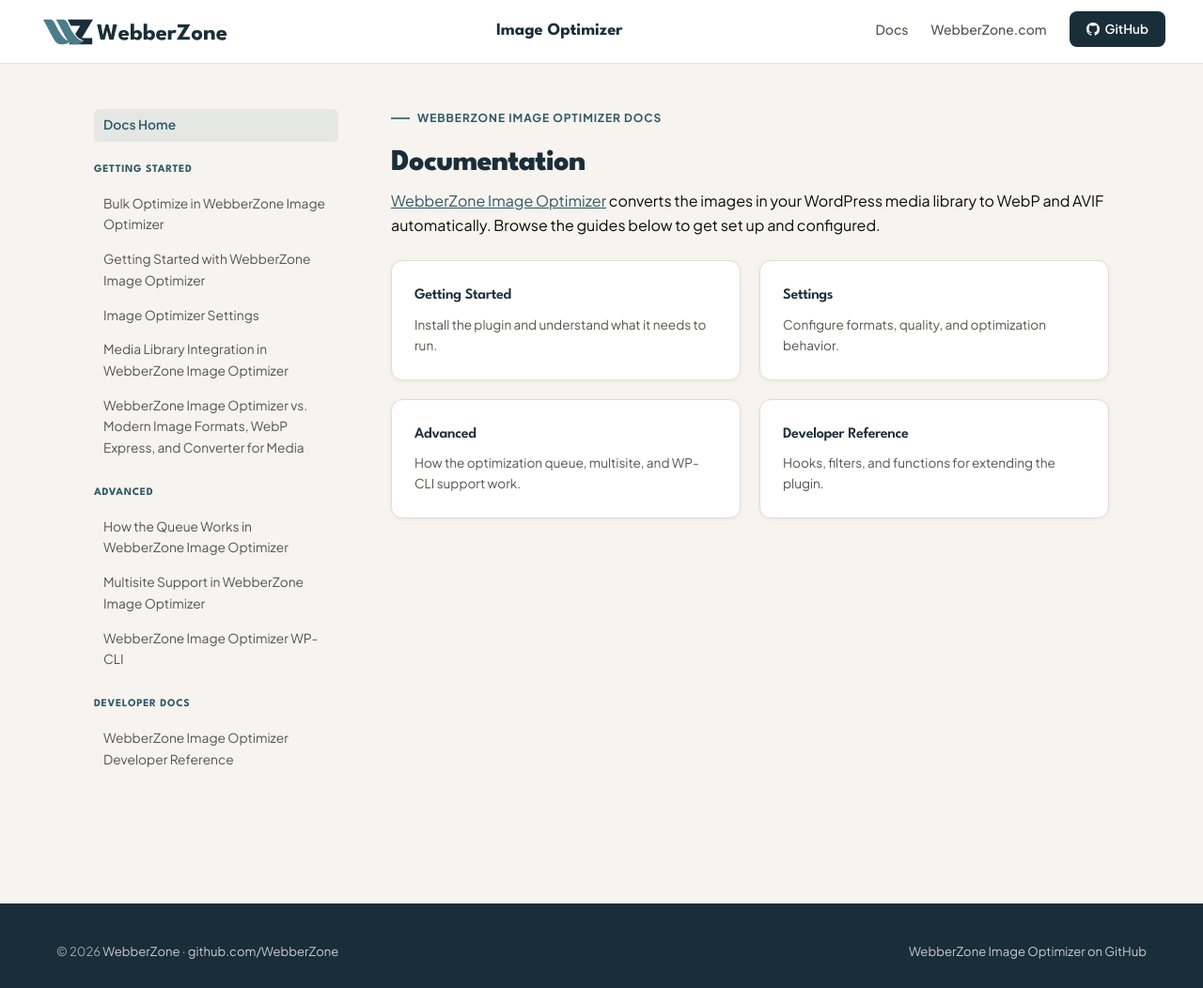
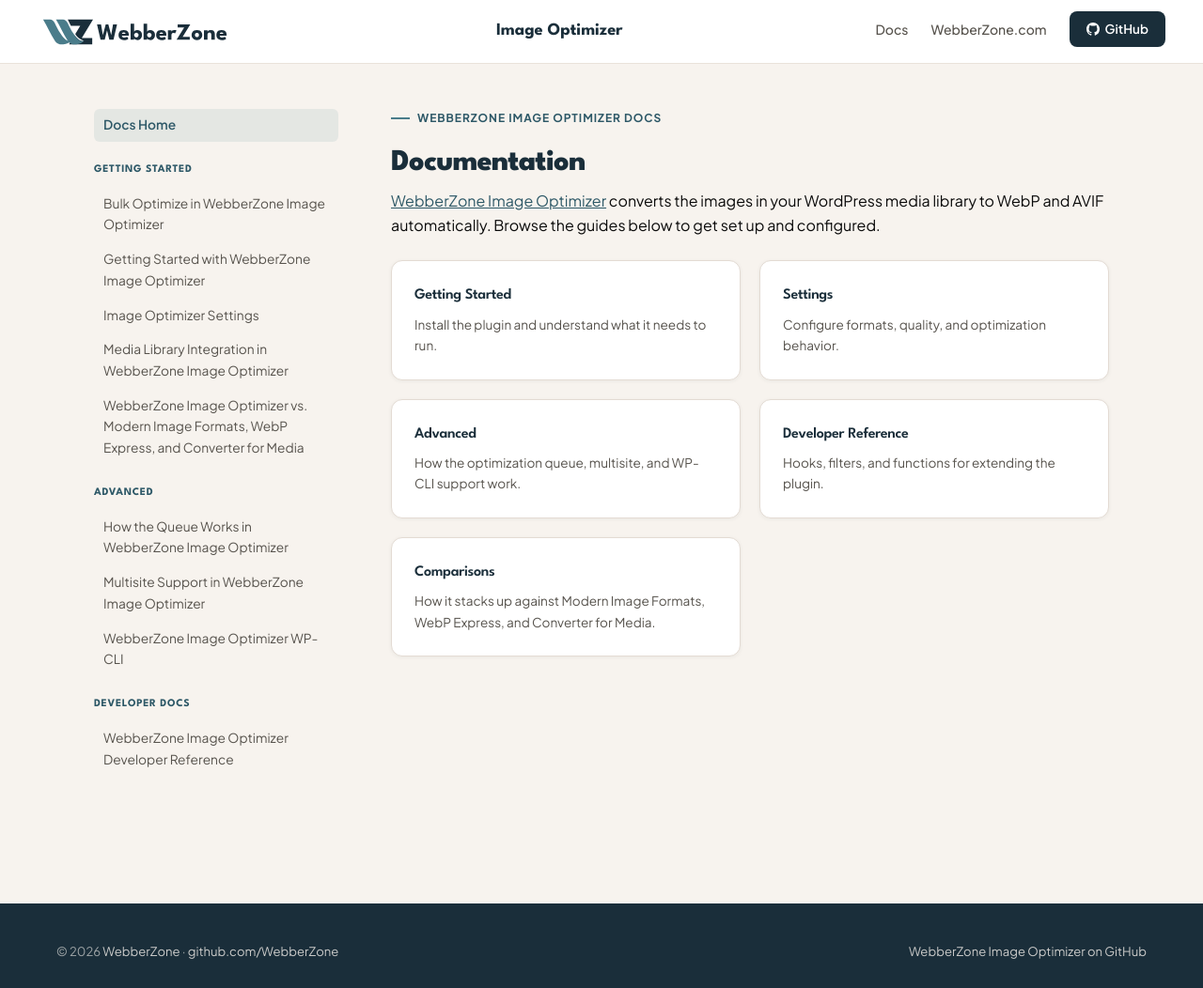
Before and after one commit to WebberZone/webberzone-image-optimizer, a Jekyll site: the page built from docs/index.md, in a window 1280 px wide and 1052 px high. Shown: the whole window at 94% size. Built offline with Jekyll 4.4.1, drawn with Linux system fonts in a browser that asks for light colours.

Commit message:
Add Comparisons card to docs index linking the alternatives article

```diff
--- a/docs/index.md
+++ b/docs/index.md
@@ -22,4 +22,8 @@ permalink: /docs/
     <h3>Developer Reference</h3>
     <p>Hooks, filters, and functions for extending the plugin.</p>
   </a>
+  <a class="doc-card" href="{{ '/docs/01-wzio-getting-started/webberzone-image-optimizer-vs-alternatives/' | relative_url }}">
+    <h3>Comparisons</h3>
+    <p>How it stacks up against Modern Image Formats, WebP Express, and Converter for Media.</p>
+  </a>
 </div>
```
